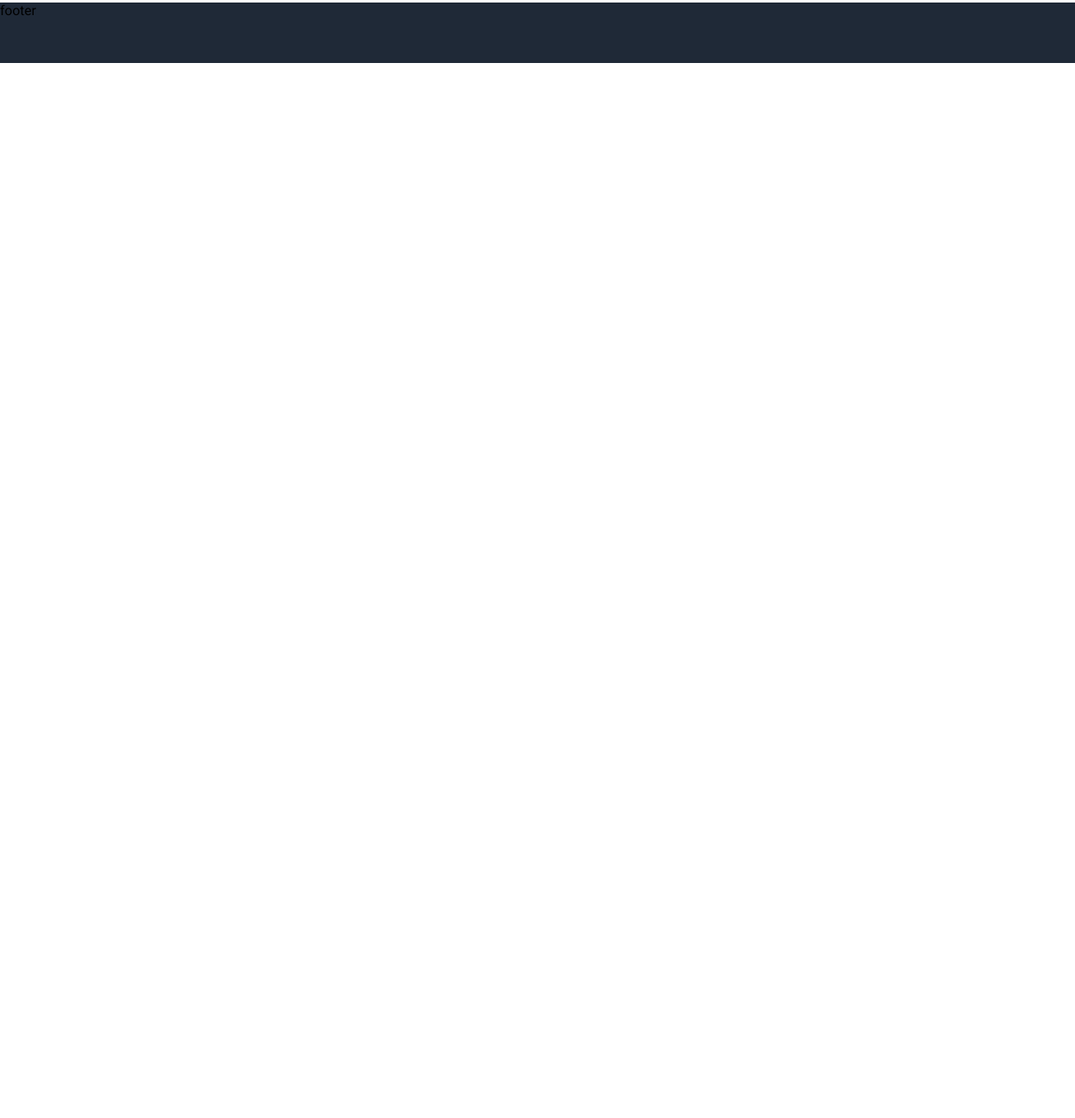
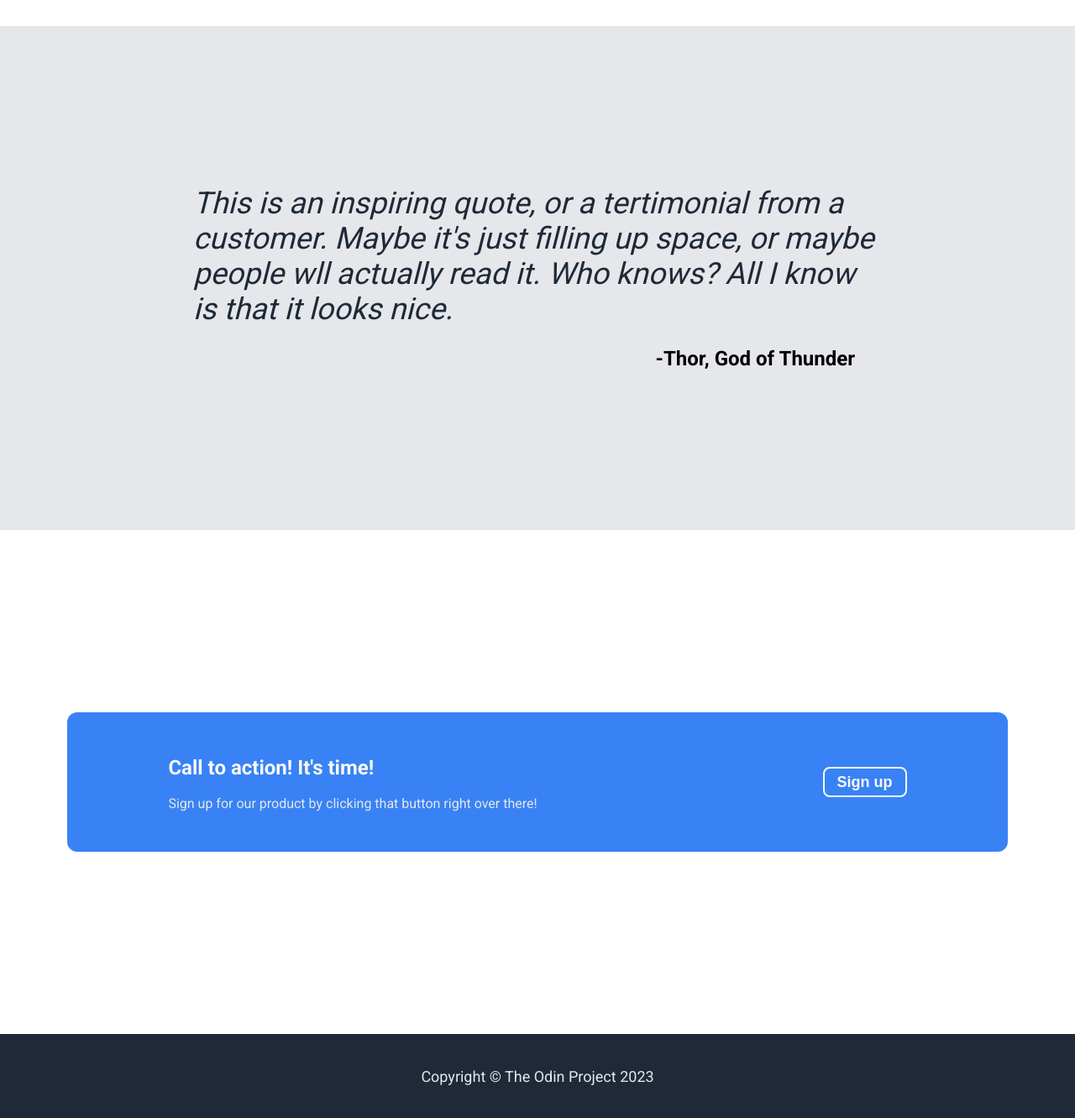
Before and after one commit to jnssvdl/landing-page, a plain HTML site: page index.html in a window 1280 px wide. Shown: the part 1269-2600 px from the top of the page at 84% size. Before the commit the page ends 1344 px from the top, so only its background shows below. Drawn offline with Linux system fonts and the light colour scheme.

Commit message:
Edit index.html and style.css

```diff
--- a/index.html
+++ b/index.html
@@ -42,11 +42,38 @@
                     <p class="square-text">This is some subtext under an illustration or image</p>
                 </div>
 
+                <div>
+                    <div class="square"></div>
+                    <p class="square-text">This is some subtext under an illustration or image</p>
+                </div>
+
+                <div>
+                    <div class="square"></div>
+                    <p class="square-text">This is some subtext under an illustration or image</p>
+                </div>
+            </div>
+        </div>
+
+        <div class="third-page">
+            <div class="quote-container">
+                <h1 class="quote">This is an inspiring quote, or a tertimonial from a customer. Maybe it's just filling up space, or maybe people wll actually read it. Who knows? All I know is that it looks nice.</h1>
+                <p class="author">-Thor, God of Thunder</p>
+            </div>
+        </div>
+
+        <div class="fourth-page">
+            <div class="sign-up-container">
+                <div>
+                    <h2 class="main-text-call">Call to action! It's time!</h2>
+                    <p class="secondary-text-call">Sign up for our product by clicking that button right over there!</p>
+                </div>
+
+                <button class="second-sign-up">Sign up</button>
             </div>
         </div>
 
         <div class="footer">
-            <div>footer</div>
+            <p>Copyright © The Odin Project 2023</p>
         </div>
     </body>
 </html>
--- a/style.css
+++ b/style.css
@@ -10,7 +10,7 @@ body {
 /* header */
 
 .header {
-    height: 72px;
+    height: 100px;
     background-color: #1F2937;
     display: flex;
     justify-content: space-between;
@@ -39,6 +39,8 @@ a {
 
 /* content */
 
+/* first page */
+
 .first-page {
     height: 600px;
     background-color: #1F2937;
@@ -57,6 +59,7 @@ a {
     color: #E5E7EB;
 }
 
+/* second page */
 
 .second-page {
     height: 600px;
@@ -66,28 +69,110 @@ a {
 }
 
 .content-heading {
-    padding: 24px;
+    padding: 36px;
+    font-size: 36px;
 }
 
 .information {
     display: flex;
-    gap: 24px;
+    gap: 60px;
 }
 
 .square {
     height: 200px;
     width: 200px;
-    border: solid black;
+    border: solid #3882F6;
+    border-radius: 24px;
 }
 
 .square-text {
     max-width: 200px;
     text-align: center;
+    font-size: 21px;
+}
+
+/* third page */
+
+.third-page {
+    height: 600px;
+    background-color: #E5E7EB;
+    display: flex;
+    justify-content: center;
+    align-items: center;
+}
+
+.quote-container {
+    max-width: 820px;
+}
+
+.quote {
+    font-style: italic;
+    font-size: 36px;
+    font-weight: 100;
+    color: #1F2937;
+}
+
+.author {
+    font-weight: bold;
+    font-size: 24px;
+    display: flex;
+    justify-content: flex-end;
+    padding-right: 32px;
+}
+
+/* fourth page */
+
+.fourth-page {
+    height: 600px;
+    display: flex;
+    justify-content: center;
+    align-items: center;
+}
+
+.sign-up-container {
+    border-radius: 12px;
+    padding: 32px 80px 32px 80px;
+    background-color: #3882F6;
+    display: flex;
+    gap: 340px;
+    align-items: center;
+}
+
+
+.main-text-call, .secondary-text-call {
+    margin-left: 40px;
+}
+
+.main-text-call {
+    color: #F9FAF8;
+    font-size: 24px;
+}
+
+.secondary-text-call {
+    color: #E5E7EB;
+}
+
+
+.second-sign-up {
+    background-color:#3882F6;
+    font-size: 18px;
+    width: 100px;
+    height: 36px;
+    margin-right: 40px;
+    border-radius: 8px;
+    border: 2px solid #F9FAF8;
+    color: #F9FAF8;
+    font-weight: bold;
 }
 
 /* footer */
 
 .footer {
-    height: 72px;
+    height: 100px;
     background-color: #1F2937;
+    display: flex;
+    justify-content: center;
+    align-items: center;
+    color: #E5E7EB;
+    font-size: 18px;
 }
```
